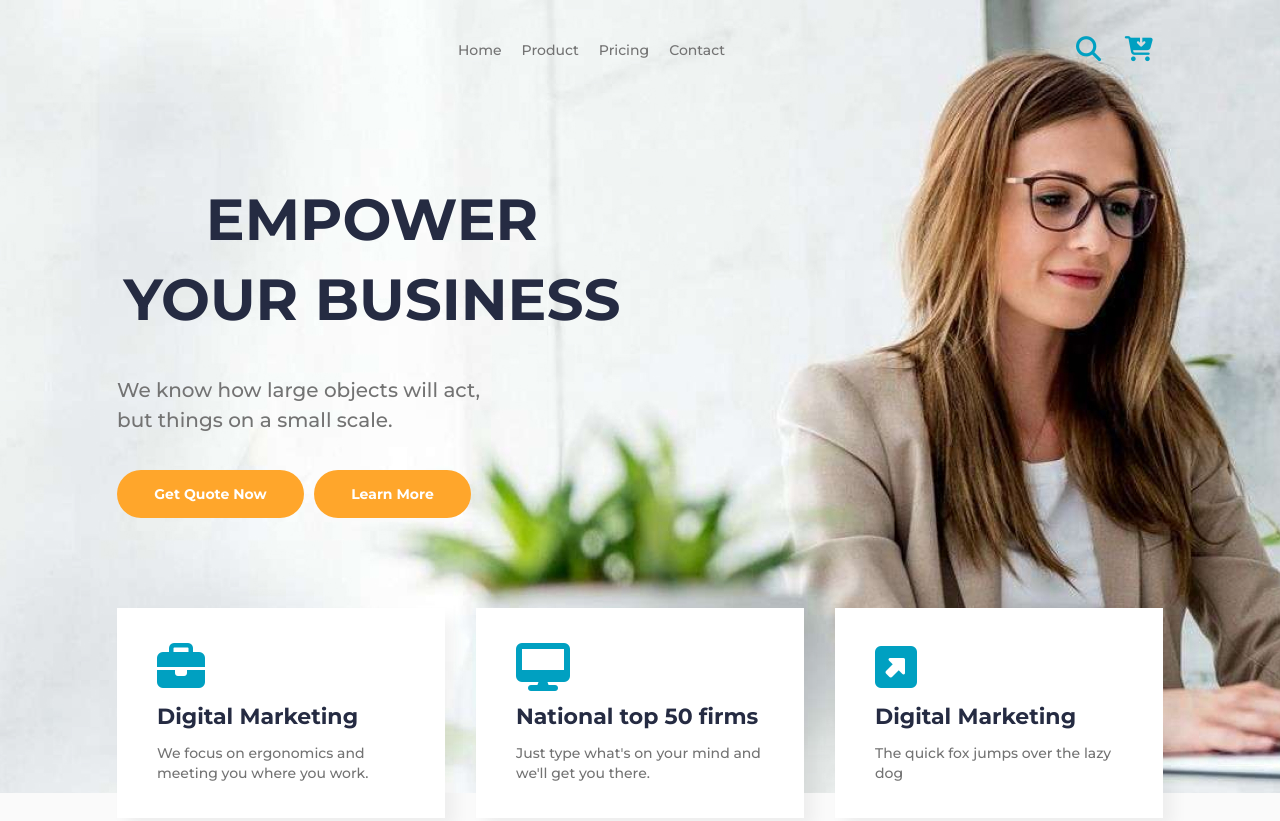
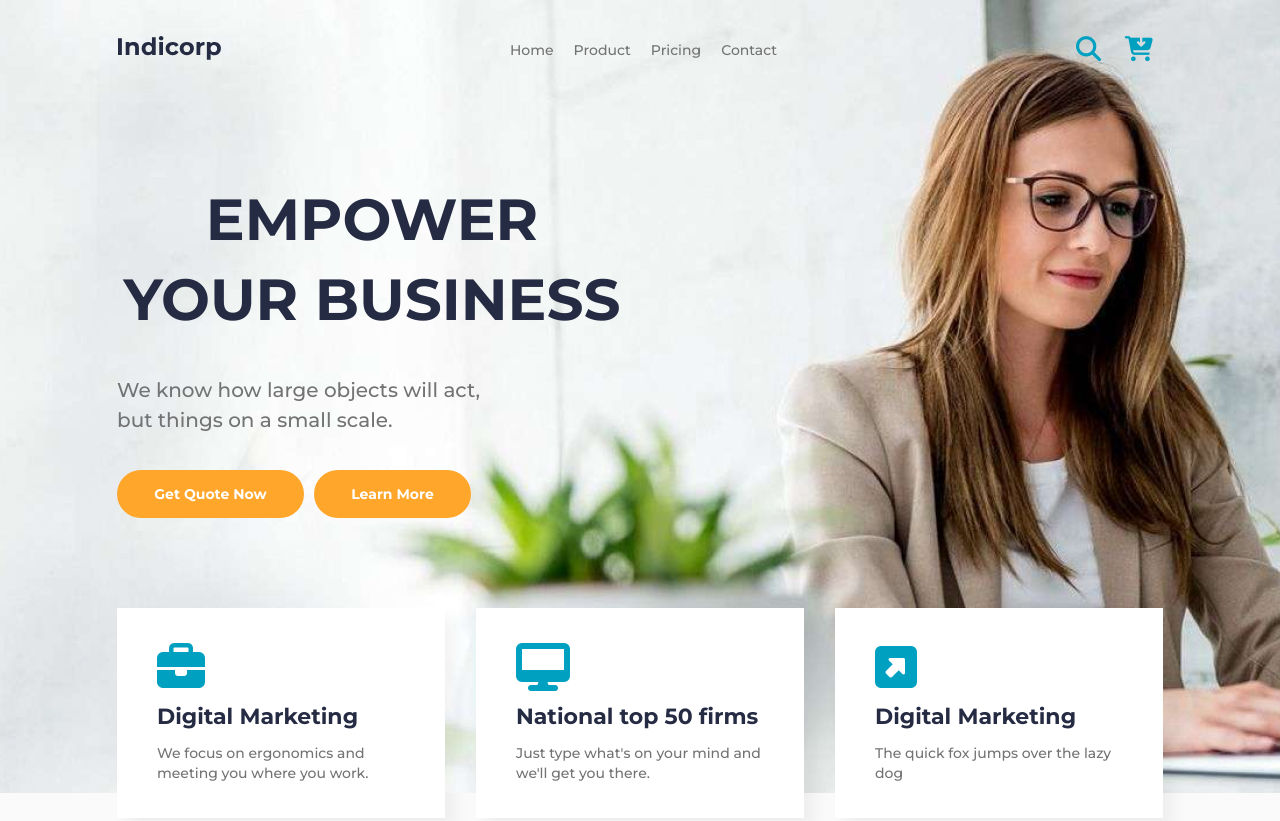
Before and after one commit to ftrixy/landingproject__Indicorp, a plain HTML site: page index.html in a window 1280 px wide. Shown: the top 821 px of the page. Drawn offline with nearby package versions, Linux system fonts and the light colour scheme; files that its build step writes are made by us from their sources; the site is published under a folder, as on GitHub Pages, so addresses that start at the root find nothing.

Commit message:
Add files via upload

```diff
--- a/index.html
+++ b/index.html
@@ -21,7 +21,7 @@
             <div class="container">
 
                 <div class="header__inner">
-                    <a class="header__logo-link" href="#"><img class="header__logo" src="/img/logo.svg" alt=""></img></a>
+                    <a class="header__logo-link" href="#"><img class="header__logo" src="img/logo.svg" alt=""></img></a>
 
                     <nav class="menu">
                         <li class="menu__item"><a class="menu__item-link" href="#">Home</a></li>
```
